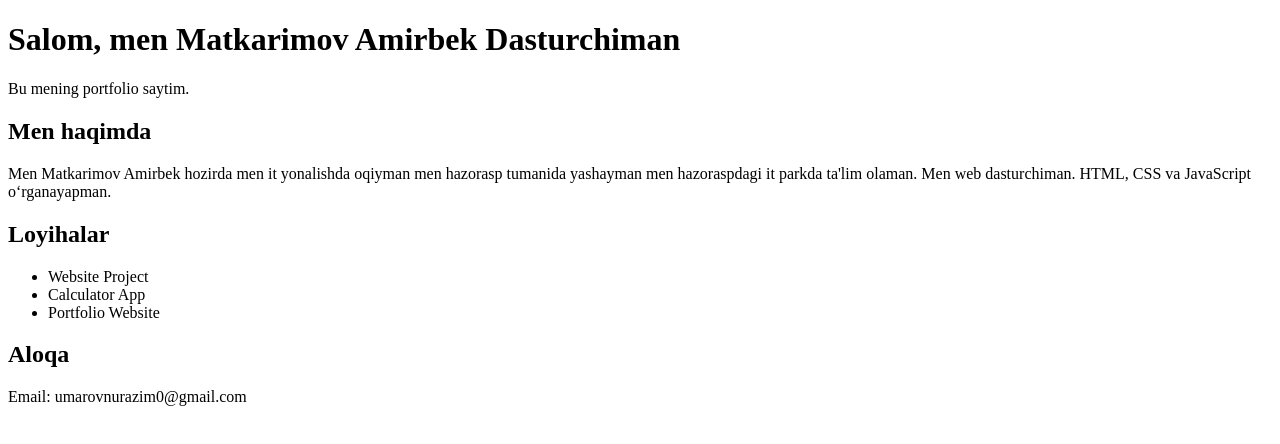
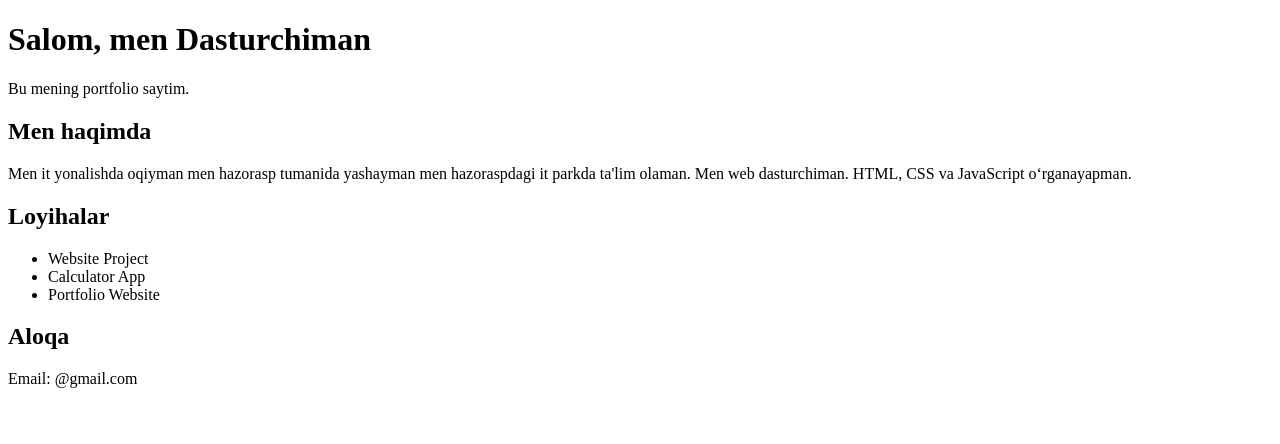
Before and after one commit to amirbek356/portfolio, a plain HTML site: page index.html in a window 1280 px wide. Drawn offline with Linux system fonts and the light colour scheme.

Commit message:
Update index.html

```diff
--- a/index.html
+++ b/index.html
@@ -6,11 +6,11 @@
 
 <body>
 
-<h1>Salom, men Matkarimov Amirbek Dasturchiman</h1>
+<h1>Salom, men  Dasturchiman</h1>
 <p>Bu mening portfolio saytim.</p>
 
 <h2>Men haqimda</h2>
-<p>Men Matkarimov Amirbek hozirda men it yonalishda oqiyman men hazorasp tumanida yashayman men hazoraspdagi it parkda ta'lim olaman. Men web dasturchiman. HTML, CSS va JavaScript o‘rganayapman.</p>
+<p>Men it yonalishda oqiyman men hazorasp tumanida yashayman men hazoraspdagi it parkda ta'lim olaman. Men web dasturchiman. HTML, CSS va JavaScript o‘rganayapman.</p>
 
 <h2>Loyihalar</h2>
 <ul>
@@ -20,7 +20,7 @@
 </ul>
 
 <h2>Aloqa</h2>
-<p>Email: umarovnurazim0@gmail.com</p>
+<p>Email: @gmail.com</p>
 
 </body>
 </html>
```
